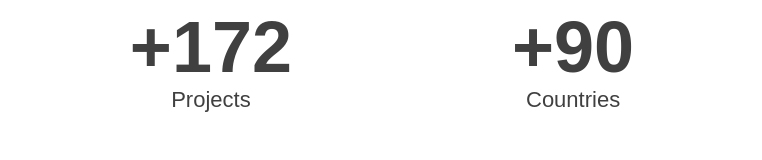
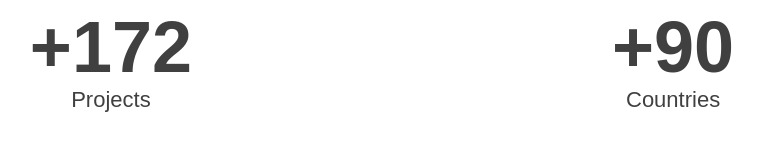
Before and after one commit to naho2196/dobbin-counter, a plain HTML site: page index.html in a window 1280 px wide. Shown: the whole page, without its empty margins (258-1020 px from the left). Drawn offline with Linux system fonts and the light colour scheme.

Commit message:
Update index.html

```diff
--- a/index.html
+++ b/index.html
@@ -6,7 +6,7 @@
 <title>Dobbin counter</title>
 <style>
   html,body{margin:0;background:transparent;}
-  .wrap{display:flex;gap:220px;justify-content:center;font-family:Avenir,Arial,sans-serif;color:#404040;text-align:center;padding:8px 0;}
+  .wrap{display:flex;gap:420px;justify-content:center;font-family:Avenir,Arial,sans-serif;color:#404040;text-align:center;padding:8px 0;}
   .num{font-size:72px;font-weight:700;line-height:1.1;}
   .lab{font-size:22px;}
 </style>
```
